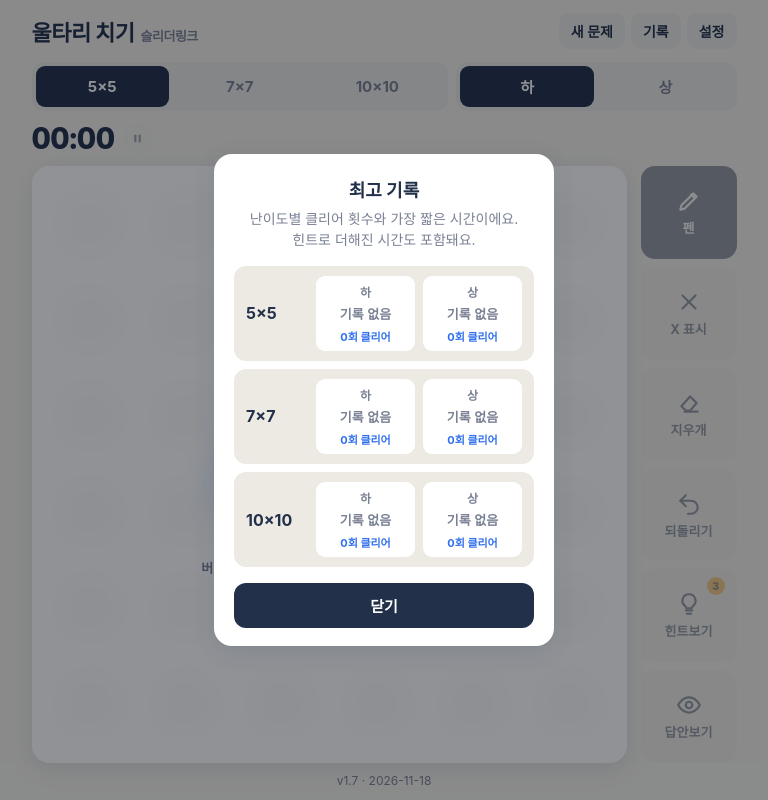
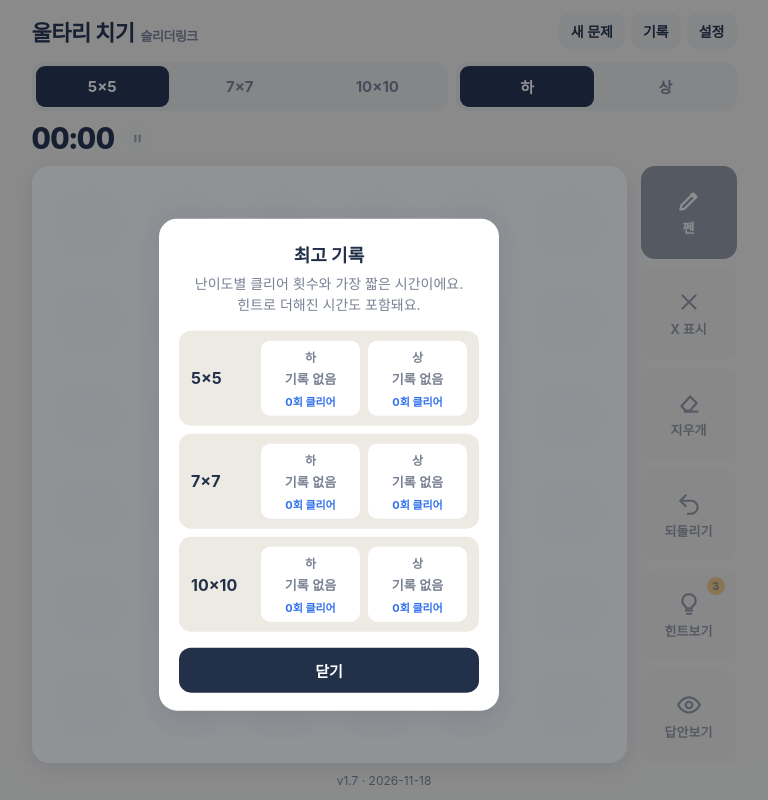
Before and after one commit to jkh76/slitherlink, a plain HTML site: page index.html in a window 1280 px wide. Both pictures are taken after a click on the button "기록". Shown: the whole page, without its empty margins (256-1024 px from the left). Drawn offline with Linux system fonts and the light colour scheme.

Commit message:
기록 카드를 게임판 중앙에 표시
Co-Authored-By: Claude Opus 5.5 <noreply@anthropic.com>
Claude-Session: https://claude.ai/code/session_01RsA9Tpm5WVdxqHxWjxxbjb

```diff
--- a/index.html
+++ b/index.html
@@ -899,6 +899,18 @@ function applySettings(){
 }
 document.querySelectorAll('.setItem').forEach(it=>it.onclick=()=>{settings[it.dataset.k]=!settings[it.dataset.k];saveSettings();applySettings();});
 $('setBtn').onclick=()=>$('ovSet').classList.add('show');
+// 모달을 화면 중앙이 아니라 게임판 중앙에 띄움 (화면 밖으로 나가지 않게)
+function centerOnBoard(ov){
+  const m=ov.querySelector('.modal'); m.style.translate='';
+  const br=document.querySelector('.boardWrap').getBoundingClientRect(), mr=m.getBoundingClientRect(), orr=ov.getBoundingClientRect();
+  const k=orr.width/ov.offsetWidth||1;  // PC 80% 표시(zoom) 보정
+  const pad=8;
+  let dx=(br.left+br.width/2)-(mr.left+mr.width/2), dy=(br.top+br.height/2)-(mr.top+mr.height/2);
+  dx=Math.max(orr.left+pad-mr.left,Math.min(orr.right-pad-mr.right,dx));
+  dy=Math.max(orr.top+pad-mr.top,Math.min(orr.bottom-pad-mr.bottom,dy));
+  m.style.translate=`${dx/k}px ${dy/k}px`;
+}
+addEventListener('resize',()=>{if($('ovRec').classList.contains('show')) centerOnBoard($('ovRec'));});
 $('recBtn').onclick=()=>{
   // 판 크기마다 한 줄: [크기] [하 기록] [상 기록]
   const cellHtml=D=>{
@@ -909,6 +921,7 @@ $('recBtn').onclick=()=>{
   for(let i=0;i<DIFFS.length;i+=2) h+=`<div class="recRow"><b>${DIFFS[i].W}×${DIFFS[i].H}</b>${cellHtml(DIFFS[i])}${cellHtml(DIFFS[i+1])}</div>`;
   $('recList').innerHTML=h;
   $('ovRec').classList.add('show');
+  centerOnBoard($('ovRec'));
 };
 $('recClose').onclick=()=>$('ovRec').classList.remove('show');
 $('setClose').onclick=()=>$('ovSet').classList.remove('show');
```
Also changed, not shown: 1 other file.
